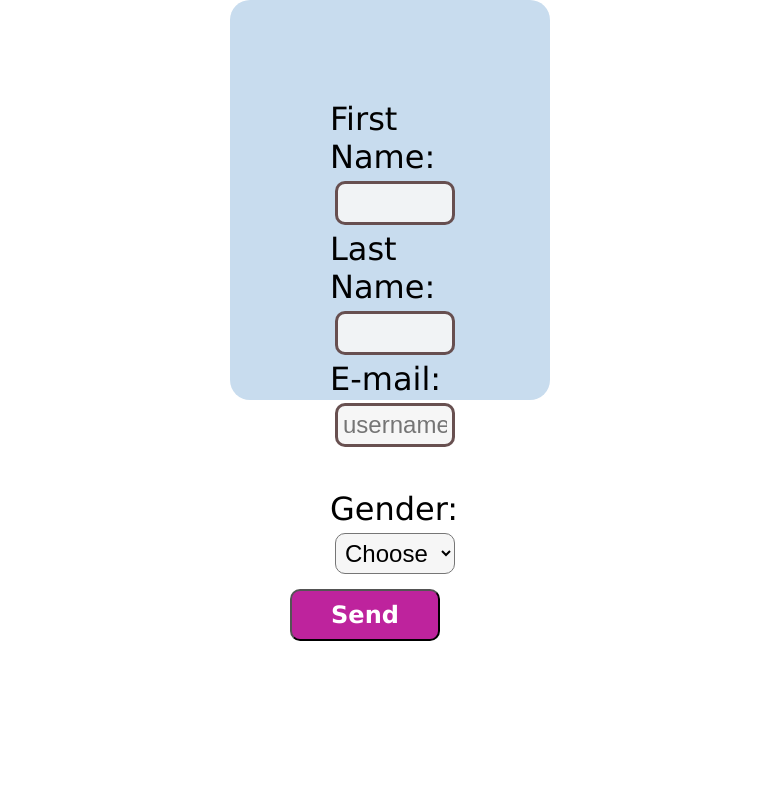
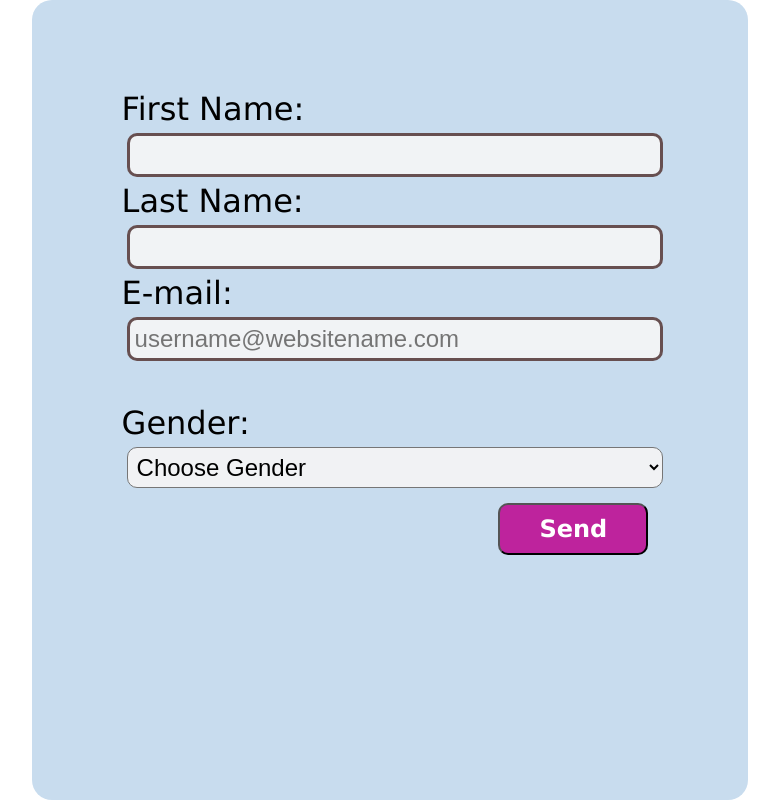
Before and after one commit to ByMaglite/JS_Coding_Chllng_Email_Validation, a plain HTML site: page index.html in a window 1280 px wide. Shown: the whole page, without its empty margins (250-1029 px from the left). Drawn offline with Linux system fonts and the light colour scheme.

Commit message:
sytle updated

```diff
--- a/style.css
+++ b/style.css
@@ -8,8 +8,8 @@
     font-family: Verdana, Geneva, Tahoma, sans-serif;
     font-size: 2rem;
     font-weight: 400;
-    width: 50%;
-    height: 50vh;
+    width: 80%;
+    height: 90vh;
     margin: auto;
     align-items: center;
     vertical-align: middle;
@@ -17,10 +17,10 @@
 #form_field{
     border-radius: 20px;
     background-color: rgb(200, 220, 238);
-    width: 50%;
-    height: 50vh;
+    width: 70%;
+    height: 100vh;
     margin: auto;
-    padding: 100px;
+    padding: 90px;
     align-items: center;
     vertical-align: middle;
 }
```
